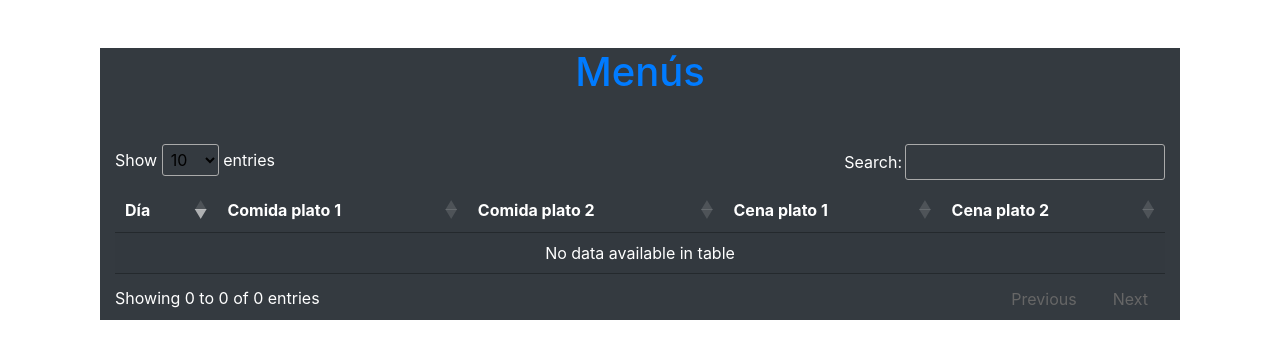
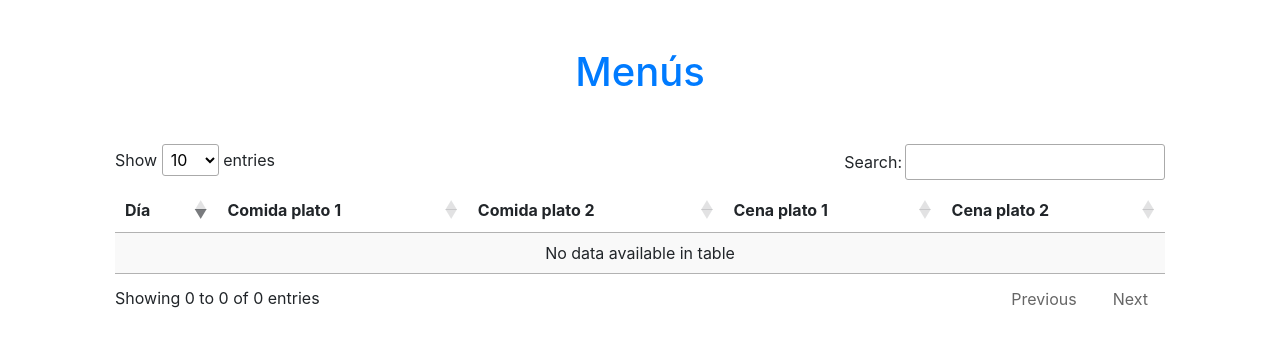
Before and after one commit to sralloza/flask-web, a Flask app: template app/menus/templates/beta.html in a window 1280 px wide. Shown: the top 359 px of the page. Run offline with Flask 2, Linux system fonts and the light colour scheme; the template is opened without the code that fills it, so the values that code supplies are empty; some libraries are stand-ins or nearby versions.

Commit message:
Fixed bug in datatables due to Bootstrap 4

```diff
--- a/app/menus/templates/beta.html
+++ b/app/menus/templates/beta.html
@@ -1,7 +1,7 @@
 {% extends 'base.html' %}
 {% block page_content %}
 <div class="container text-center">
-    <div class="container text-center text-white bg-dark">
+    <div class="container text-center">
         <h1 style="color: #0088ff;" class="text-center  my-5">
             <a href="{{ last_url }}" target="_blank">Menús</a>
         </h1>
```
